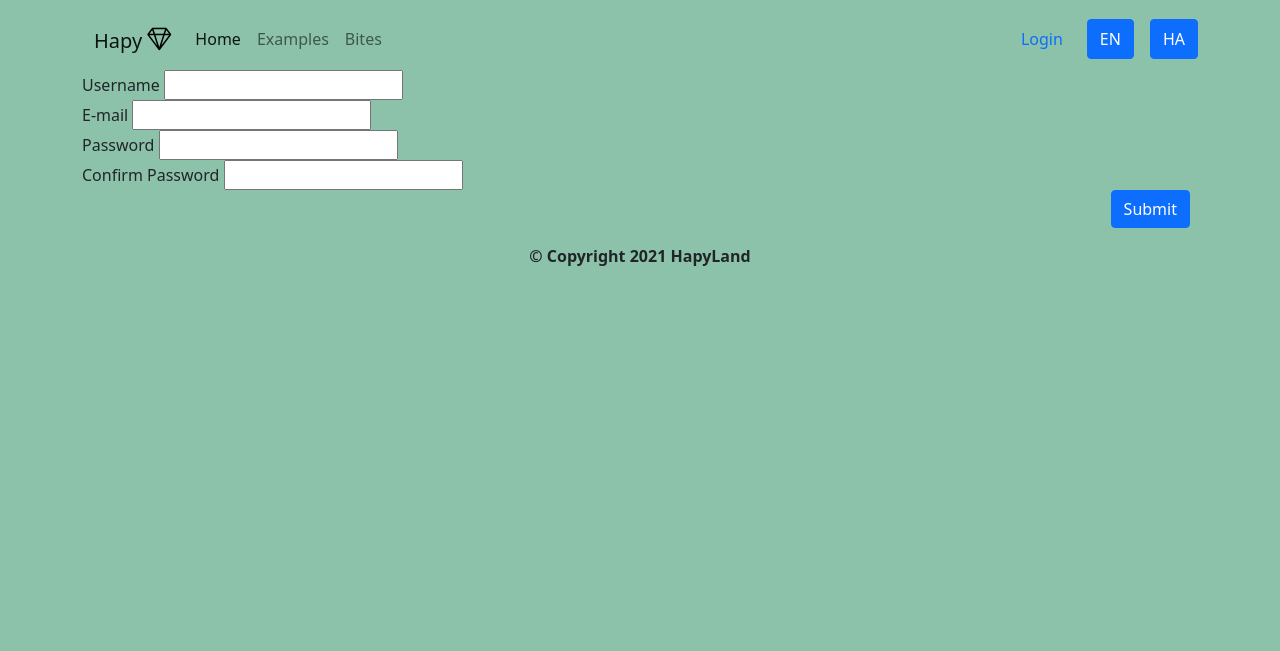
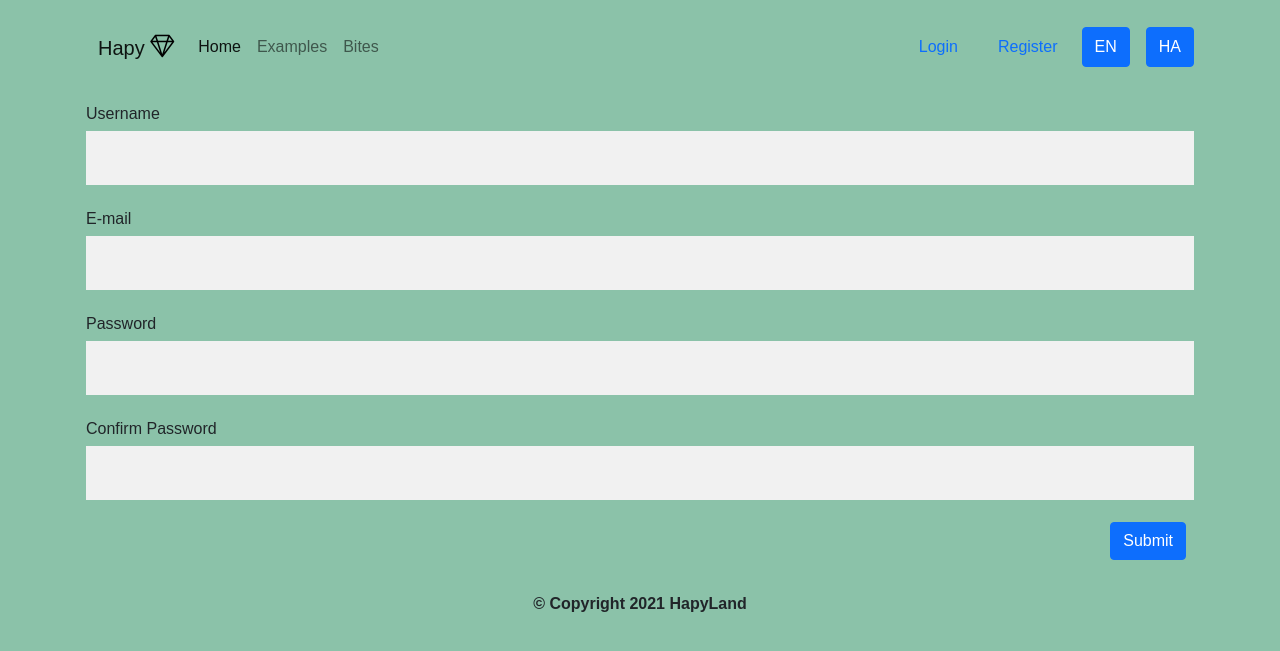
Before and after one commit to hapy-lang/hapy-api, a FastAPI app: page /register in a window 1280 px wide. Shown: the top 651 px of the page. Run offline with FastAPI, Linux system fonts and the light colour scheme; some libraries are stand-ins or nearby versions.

Commit message:
login/register user pages

```diff
--- a/hapy-land/frontend/templates/login.html
+++ b/hapy-land/frontend/templates/login.html
@@ -4,6 +4,10 @@
 {% block head %}
     {{ super() }}
 {% endblock %}
+
+
+
+
 
 {% block content %}
 
--- a/hapy-land/frontend/templates/partials/navbar-2.html
+++ b/hapy-land/frontend/templates/partials/navbar-2.html
@@ -16,6 +16,7 @@
   </div>
     <div class="d-grid gap-2 d-md-flex justify-content-md-end">
       <a class= "nav-link" href="/login">Login</a>
+      <a class= "nav-link" href="/register  ">Register</a>
       <button class="btn btn-primary me-md-2" type="button">EN</button>
       <button class="btn btn-primary" type="button">HA</button>
     </div>
--- a/hapy-land/frontend/templates/register.html
+++ b/hapy-land/frontend/templates/register.html
@@ -2,7 +2,73 @@
 
 {% block title %} Register {% endblock %}
 {% block head %}
-    {{ super() }}
+    {{super() }}
+
+<style>
+body {
+  font-family: Arial, Helvetica, sans-serif;
+  background-color: black;
+}
+
+* {
+  box-sizing: border-box;
+}
+
+/* Add padding to containers */
+.container {
+  padding: 16px;
+}
+
+/* Full-width input fields */
+input[type=text], input[type=password] {
+  width: 100%;
+  padding: 15px;
+  margin: 5px 0 22px 0;
+  display: inline-block;
+  border: none;
+  background: #f1f1f1;
+}
+
+input[type=text]:focus, input[type=password]:focus {
+  background-color: #ddd;
+  outline: none;
+}
+
+/* Overwrite default styles of hr */
+hr {
+  border: 1px solid #f1f1f1;
+  margin-bottom: 25px;
+}
+
+/* Set a style for the submit button */
+.registerbtn {
+  background-color: #04AA6D;
+  color: white;
+  padding: 16px 20px;
+  margin: 8px 0;
+  border: none;
+  cursor: pointer;
+  width: 100%;
+  opacity: 0.9;
+}
+
+.registerbtn:hover {
+  opacity: 1;
+}
+
+/* Add a blue text color to links */
+a {
+  color: dodgerblue;
+}
+
+/* Set a grey background color and center the text of the "sign in" section */
+.signin {
+  background-color: #f1f1f1;
+  text-align: center;
+}
+
+</style>
+
 {% endblock %}
 
 {% block content %}
```
